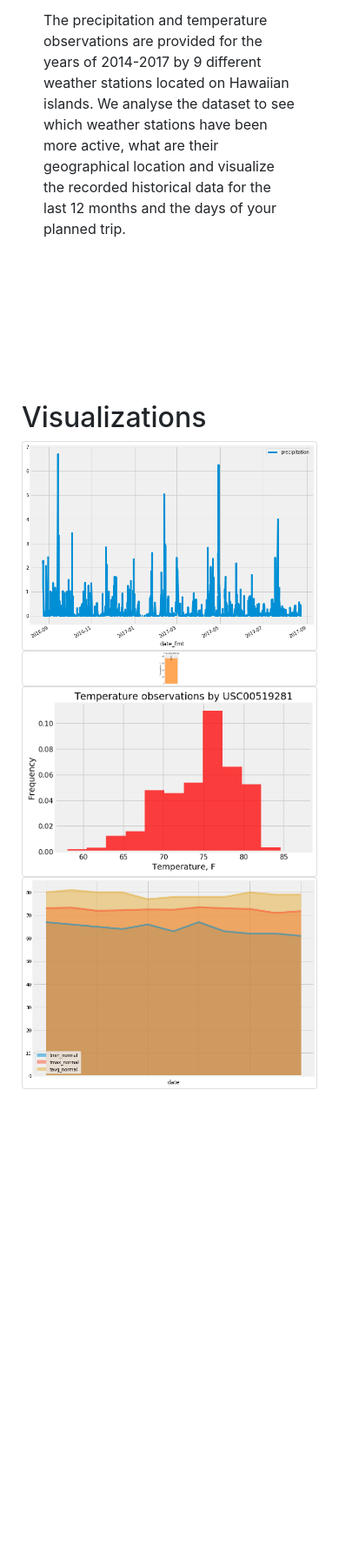
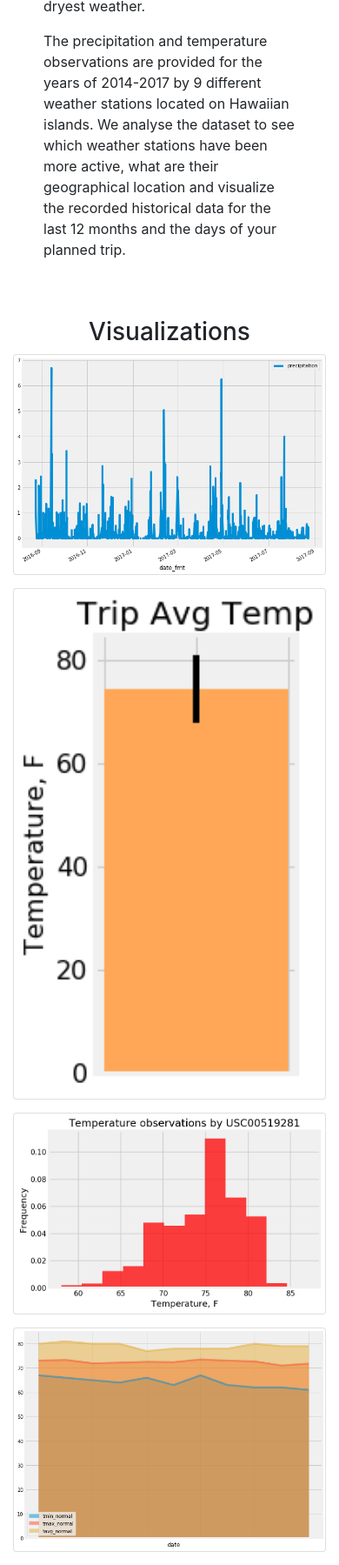
Before and after one commit to ovbondarenko/climate-analysis, a plain HTML site: page index.html in a window 390 px wide. Shown: the part 839-2638 px from the top of the page at 87% size. Before the commit the page ends 2131 px from the top, so only its background shows below. Drawn offline with nearby package versions, Linux system fonts and the light colour scheme.

Commit message:
Implement media query

```diff
--- a/index.html
+++ b/index.html
@@ -38,13 +38,12 @@
               <div class="dropdown-menu" aria-labelledby="navbarDropdown">
                 <a class="dropdown-item" href="pages/precipitation.html">Precipitation</a>
                 <a class="dropdown-item" href="pages/temperature.html">Temperature</a>
-                <!-- <div class="dropdown-divider"></div> -->
                 <a class="dropdown-item" href="pages/stations.html">Stations</a>
-                <a class="dropdown-item" href="pages/maps.html">Maps</a>
+                <a class="dropdown-item" href="pages/temperature-normals.html">Temperature Normals</a>
               </div>
             </li>
             <li class="nav-item">
-                <a class="nav-link" href="#">Comparisons</a>
+                <a class="nav-link" href="pages/comparisons.html">Comparisons</a>
             </li>
           </ul>
           <!-- <form class="form-inline my-2 my-lg-0">
@@ -60,6 +59,7 @@
     <div class="col-md-8">
         <div class = "container">
             <h1>Summary: Hawaii weather in November</h1>
+            <br>
             <img class="float-left" src = "images/trip_avg_temp.png" alt="Average temperature in November"/>
             <p>
 
@@ -79,14 +79,15 @@
 
     <div class="col-md-4">
 
+      <br>
       <h2> Visualizations </h2>
+      <br>
 
       <div class = "row">
 
       <div class = "col-sm-6">
         <a href="pages/precipitation.html" class="custom-card">
         <div class = "card">
-            <!-- <div class = "card-header">Precipitation</div> -->
             <a class="img-card" href="pages/precipitation.html">
               <img class = "card-img-top mx-auto" src="images/precipitation_12months.png" alt="precipitation">
             </a>
@@ -110,7 +111,6 @@
           <div class = "col-sm-6">
               <a href="pages/stations.html" class="custom-card">
                 <div class = "card">
-
                   <img class = "card-img-top mx-auto" src="images/usc00519281_tobs.png" alt="temperature by station">
                 </div>
                 </a>
@@ -118,7 +118,7 @@
 
                 <div class = "col-sm-6">
 
-                <a href="pages/temperature.html" class="custom-card">
+                <a href="pages/temperature-normals.html" class="custom-card">
                 <div class = "card">
                     <img class = "card-img-top mx-auto" src="images/temp_normals.png" alt="temperature normals">
                 </div>
@@ -129,10 +129,45 @@
 
 
 
+    </div>
+
+</div>
+
+<div class = "container">
+
+  <div class = "row" id="header-row">
+  <h3>Visualizations</h3>
+  </div>
+
+  <div class="card-deck">
+      <div class="card">
+      <a href="pages/precipitation.html" class="custom-card">
+        <img class="card-img-top" src="images/precipitation_12months.png" alt="Card image cap">
+      </a>
+      </div>
+
+      <div class="card">
+      <a href="pages/temperature.html" class="custom-card">
+          <img class="card-img-top" src="images/trip_avg_temp.png" alt="Card image cap" id="image1">
+        </a>
+       </div>
+
+       <div class="card">
+      <a href="pages/stations.html" class="custom-card">
+        <img class="card-img-top" src="images/usc00519281_tobs.png" alt="Card image cap">
+        </a>
+      </div>
+
+
+      <div class="card">
+        <a href="pages/temperature-normals.html" class="custom-card">
+        <img class="card-img-top" src="images/temp_normals.png" alt="Card image cap">
+        </a>
+      </div>
+
   </div>
 
 </div>
 
-
 </body>
 </html>
--- a/style.css
+++ b/style.css
@@ -1,7 +1,7 @@
 
 
-  .col-md-8 {
-    /* border: solid red; */
+.col-md-8 {
+
     margin-top:80px;
     padding:50px;
 
@@ -9,14 +9,22 @@
 
 .col-md-4 {
   margin-top:80px;
-  padding: 40px;
+  padding: 50px;
 
 }
 
+/* .special {
+
+} */
+
 
 #image1 {
-  height: 10vw;
+  height: 10%;
   object-fit: contain;
+}
+
+#header-row {
+  justify-content: center;
 }
 
 .card-img-top {
@@ -27,3 +35,22 @@
 container {
   padding:10px
 }
+
+@media (max-width: 900px) {
+
+  .col-md-4 {
+    display:none;
+  }
+}
+
+@media (min-width: 900px) {
+
+  .card-deck {
+    display:none;
+  }
+
+  #header-row {
+    display:none;
+  }
+
+}
```
Also changed, not shown: pages/temperature-normals.html (renamed from pages/maps.html).
